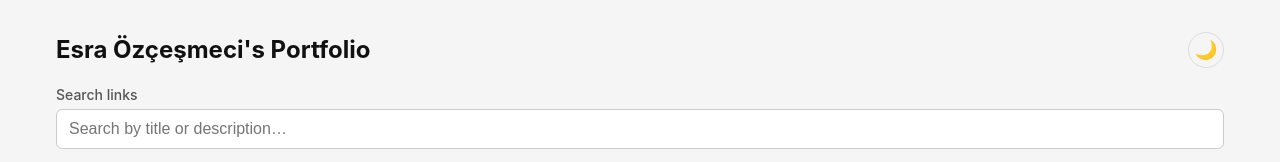
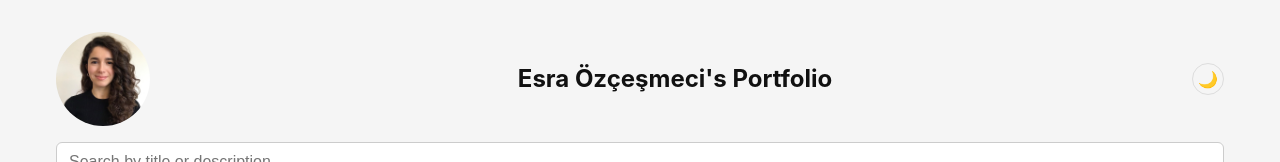
Before and after one commit to esraozcesmeci/portfolio, a website: page site/index.html in a window 1280 px wide. Shown: the top 162 px of the page. Drawn offline with Linux system fonts and the light colour scheme.

Commit message:
Add authors profile photo

```diff
--- a/site/index.html
+++ b/site/index.html
@@ -4,16 +4,25 @@
   <meta charset="UTF-8">
   <meta name="viewport" content="width=device-width, initial-scale=1.0">
   <title>Esra Özçeşmeci's Portfolio</title>
+  <meta name="description" content="Curated collection of articles, press releases, and videos by Esra Özçeşmeci">
+  <meta property="og:title" content="Esra Özçeşmeci's Portfolio">
+  <meta property="og:description" content="Curated collection of articles, press releases, and videos by Esra Özçeşmeci">
+  <meta property="og:image" content="profile.jpeg">
+  <meta property="og:type" content="website">
+  <meta name="twitter:card" content="summary">
+  <meta name="twitter:title" content="Esra Özçeşmeci's Portfolio">
+  <meta name="twitter:image" content="profile.jpeg">
   <link rel="stylesheet" href="style.css">
 </head>
 <body>
   <header>
     <div class="header-top">
+      <img src="profile.jpeg" alt="Esra Özçeşmeci" class="profile-photo">
       <h1>Esra Özçeşmeci's Portfolio</h1>
       <button id="theme-toggle" type="button" aria-label="Toggle dark mode" title="Toggle dark mode">🌙</button>
     </div>
     <div role="search">
-      <label for="search-input">Search links</label>
+      <label for="search-input" class="visually-hidden">Search links</label>
       <input id="search-input" type="search" placeholder="Search by title or description…">
     </div>
     <fieldset role="radiogroup" aria-label="Filter by category">
--- a/site/style.css
+++ b/site/style.css
@@ -238,14 +238,23 @@ body.dark .card-date {
   align-items: center;
 }
 
+/* === Profile Photo === */
+.profile-photo {
+  width: 94px;
+  height: 94px;
+  border-radius: 50%;
+  object-fit: cover;
+  margin-right: 0.5rem;
+}
+
 /* === Theme Toggle === */
 #theme-toggle {
   background: none;
   border: 1px solid #ddd;
   border-radius: 50%;
-  width: 2.25rem;
-  height: 2.25rem;
-  font-size: 1.15rem;
+  width: 2rem;
+  height: 2rem;
+  font-size: 1rem;
   cursor: pointer;
   display: flex;
   align-items: center;
```
Also changed, not shown: site/profile.jpeg (added).
